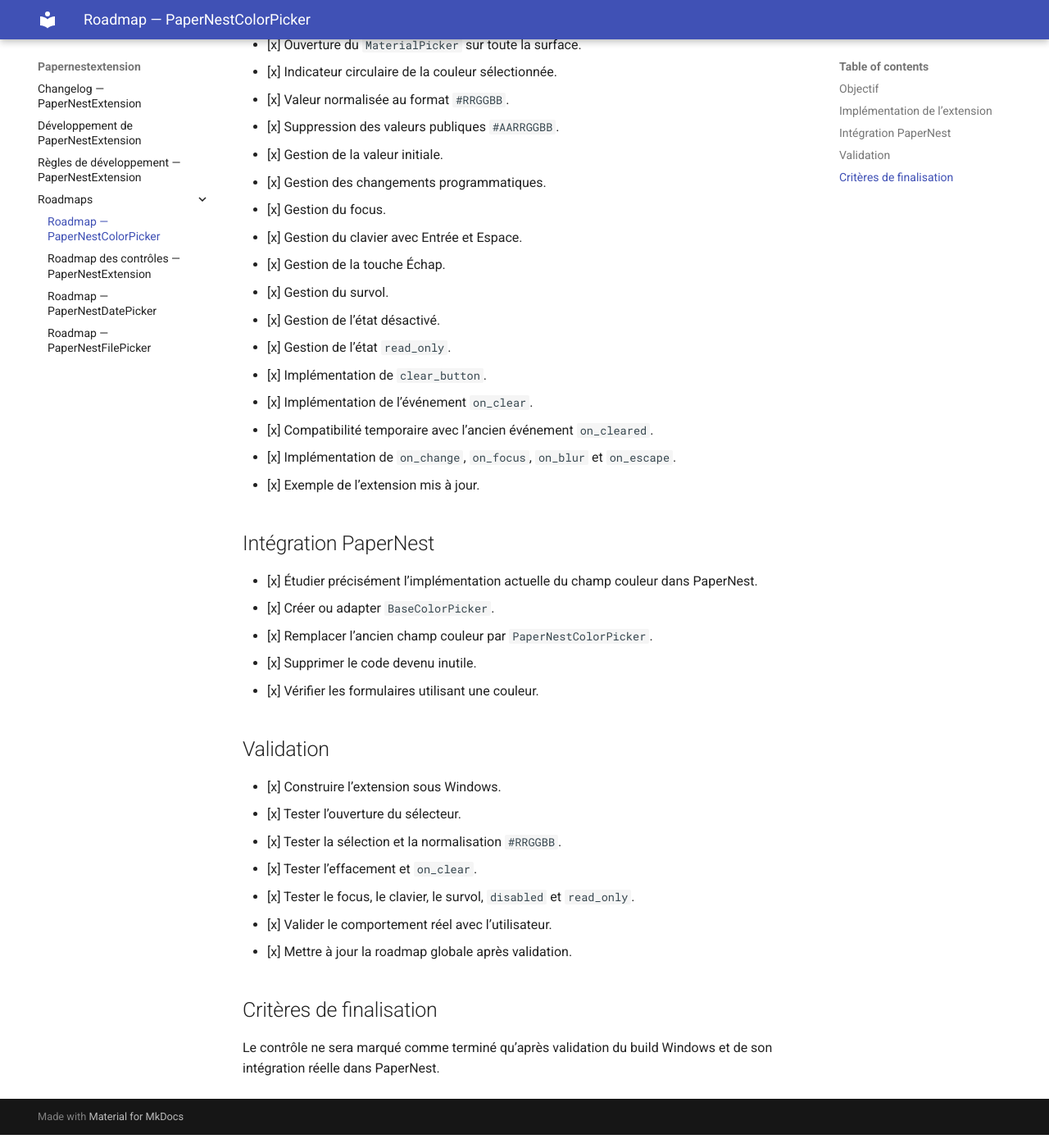
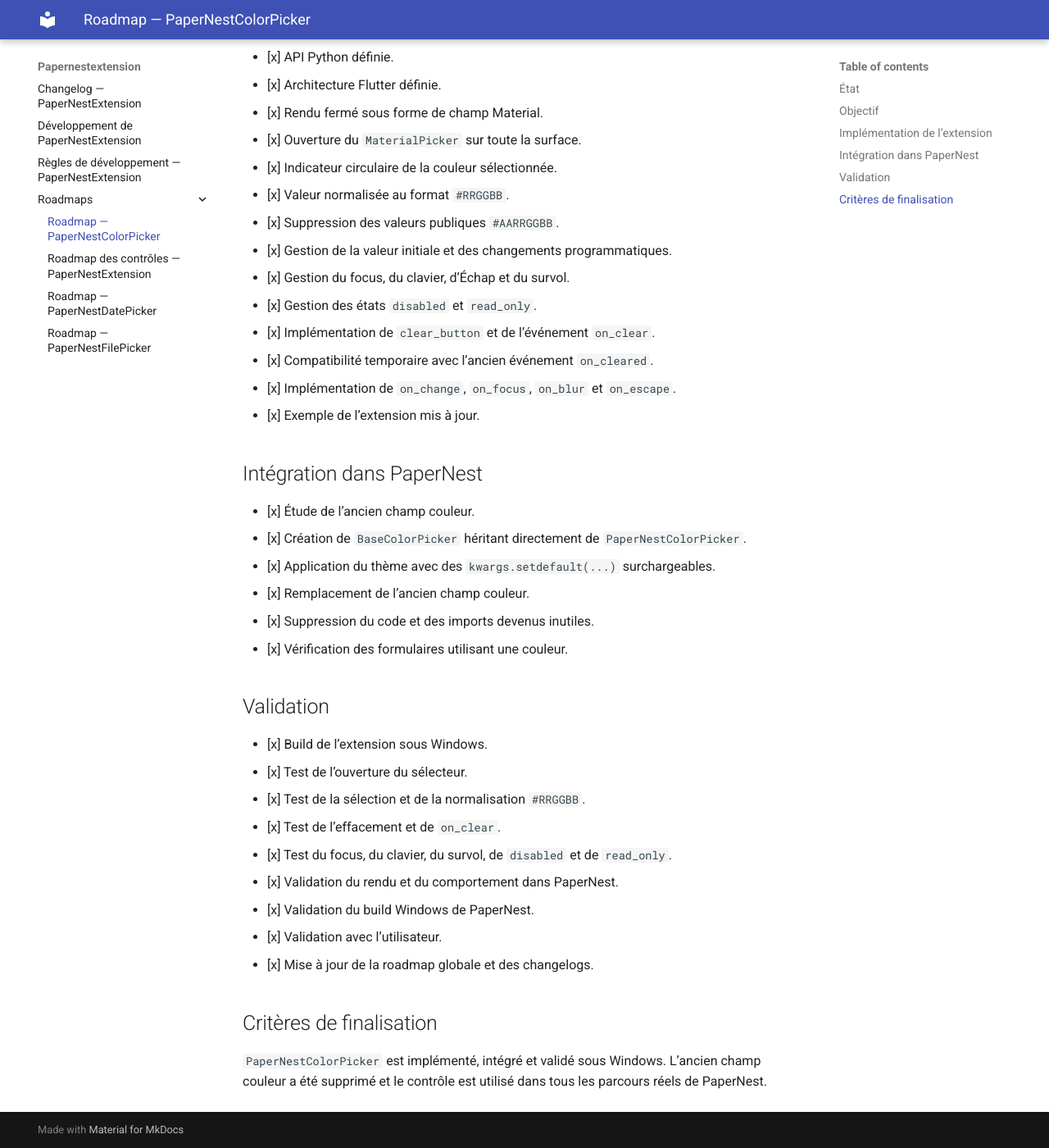
Before and after one commit to Drenae/PaperNestExtension, an MkDocs documentation site: the page built from docs/roadmaps/ROADMAP_COLOR_PICKER.md, in a window 1280 px wide and 1400 px high, scrolled down 432 px. Shown: the whole window at 82% size. Built offline with MkDocs 1.6.1 and Material for MkDocs 9.7.7, drawn with Linux system fonts in a browser that asks for light colours; some of the changed text lies outside the part shown.

Commit message:
Clore la roadmap ColorPicker

```diff
--- a/docs/roadmaps/ROADMAP_COLOR_PICKER.md
+++ b/docs/roadmaps/ROADMAP_COLOR_PICKER.md
@@ -1,8 +1,12 @@
 # Roadmap — PaperNestColorPicker
+
+## État
+
+La roadmap `PaperNestColorPicker` est terminée.
 
 ## Objectif
 
-Créer un contrôle de sélection de couleur cohérent avec PaperNestExtension et destiné à remplacer le champ couleur actuel de PaperNest.
+Créer un contrôle de sélection de couleur cohérent avec PaperNestExtension et remplacer le champ couleur historique de PaperNest.
 
 ## Implémentation de l’extension
 
@@ -13,38 +17,35 @@
 - [x] Indicateur circulaire de la couleur sélectionnée.
 - [x] Valeur normalisée au format `#RRGGBB`.
 - [x] Suppression des valeurs publiques `#AARRGGBB`.
-- [x] Gestion de la valeur initiale.
-- [x] Gestion des changements programmatiques.
-- [x] Gestion du focus.
-- [x] Gestion du clavier avec Entrée et Espace.
-- [x] Gestion de la touche Échap.
-- [x] Gestion du survol.
-- [x] Gestion de l’état désactivé.
-- [x] Gestion de l’état `read_only`.
-- [x] Implémentation de `clear_button`.
-- [x] Implémentation de l’événement `on_clear`.
+- [x] Gestion de la valeur initiale et des changements programmatiques.
+- [x] Gestion du focus, du clavier, d’Échap et du survol.
+- [x] Gestion des états `disabled` et `read_only`.
+- [x] Implémentation de `clear_button` et de l’événement `on_clear`.
 - [x] Compatibilité temporaire avec l’ancien événement `on_cleared`.
 - [x] Implémentation de `on_change`, `on_focus`, `on_blur` et `on_escape`.
 - [x] Exemple de l’extension mis à jour.
 
-## Intégration PaperNest
+## Intégration dans PaperNest
 
-- [x] Étudier précisément l’implémentation actuelle du champ couleur dans PaperNest.
-- [x] Créer ou adapter `BaseColorPicker`.
-- [x] Remplacer l’ancien champ couleur par `PaperNestColorPicker`.
-- [x] Supprimer le code devenu inutile.
-- [x] Vérifier les formulaires utilisant une couleur.
+- [x] Étude de l’ancien champ couleur.
+- [x] Création de `BaseColorPicker` héritant directement de `PaperNestColorPicker`.
+- [x] Application du thème avec des `kwargs.setdefault(...)` surchargeables.
+- [x] Remplacement de l’ancien champ couleur.
+- [x] Suppression du code et des imports devenus inutiles.
+- [x] Vérification des formulaires utilisant une couleur.
 
 ## Validation
 
-- [x] Construire l’extension sous Windows.
-- [x] Tester l’ouverture du sélecteur.
-- [x] Tester la sélection et la normalisation `#RRGGBB`.
-- [x] Tester l’effacement et `on_clear`.
-- [x] Tester le focus, le clavier, le survol, `disabled` et `read_only`.
-- [x] Valider le comportement réel avec l’utilisateur.
-- [x] Mettre à jour la roadmap globale après validation.
+- [x] Build de l’extension sous Windows.
+- [x] Test de l’ouverture du sélecteur.
+- [x] Test de la sélection et de la normalisation `#RRGGBB`.
+- [x] Test de l’effacement et de `on_clear`.
+- [x] Test du focus, du clavier, du survol, de `disabled` et de `read_only`.
+- [x] Validation du rendu et du comportement dans PaperNest.
+- [x] Validation du build Windows de PaperNest.
+- [x] Validation avec l’utilisateur.
+- [x] Mise à jour de la roadmap globale et des changelogs.
 
 ## Critères de finalisation
 
-Le contrôle ne sera marqué comme terminé qu’après validation du build Windows et de son intégration réelle dans PaperNest.
+`PaperNestColorPicker` est implémenté, intégré et validé sous Windows. L’ancien champ couleur a été supprimé et le contrôle est utilisé dans tous les parcours réels de PaperNest.
```
